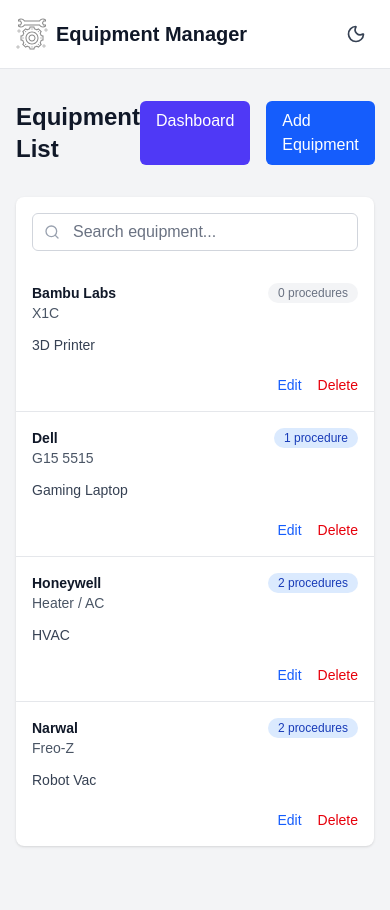
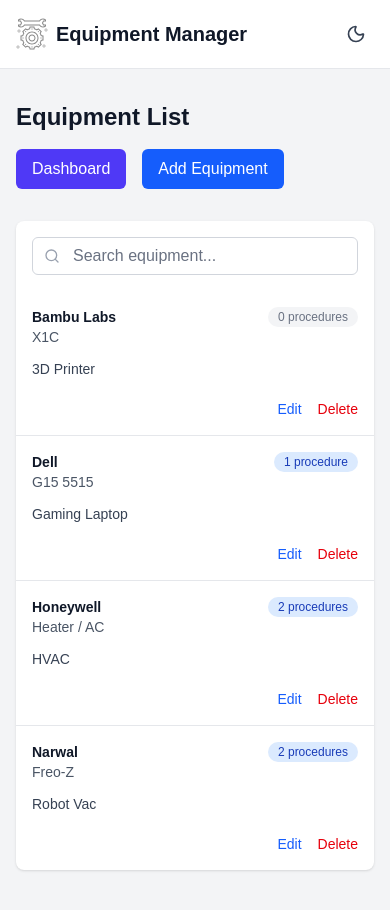
Before and after one commit to paulwoods/equipment, a Next.js app: page / in a window 390 px wide. Shown: the top 910 px of the page. Built offline with nearby package versions, Linux system fonts and the light colour scheme.

Commit message:
fix(ui): adjust layout and link styling for better responsiveness
- Updated layout to use a flex-column design with responsive adjustments for small screens.
- Improved link styling by adding width fit (`w-fit`) for better alignment.

```diff
--- a/src/app/dashboard/page.tsx
+++ b/src/app/dashboard/page.tsx
@@ -103,11 +103,11 @@
     return (
         <div className="min-h-screen bg-gray-100 dark:bg-gray-950 py-8 px-4 sm:px-6 lg:px-8">
             <div className="max-w-6xl mx-auto">
-                <div className="flex justify-between items-center mb-8">
+                <div className="flex flex-col sm:flex-row sm:justify-between sm:items-center gap-4 mb-8">
                     <h1 className="text-2xl font-bold text-gray-900 dark:text-gray-100">Procedure Dashboard</h1>
                     <Link
                         href="/"
-                        className="px-4 py-2 bg-indigo-600 text-white rounded-md hover:bg-indigo-700 transition"
+                        className="px-4 py-2 bg-indigo-600 text-white rounded-md hover:bg-indigo-700 transition w-fit"
                     >
                         Equipment
                     </Link>
--- a/src/app/page.tsx
+++ b/src/app/page.tsx
@@ -27,7 +27,7 @@
     return (
         <div className="min-h-screen bg-gray-100 dark:bg-gray-950 py-8 px-4 sm:px-6 lg:px-8">
             <div className="max-w-4xl mx-auto">
-                <div className="flex justify-between items-center mb-8">
+                <div className="flex flex-col sm:flex-row sm:justify-between sm:items-center gap-4 mb-8">
                     <h1 className="text-2xl font-bold text-gray-900 dark:text-gray-100">Equipment List</h1>
                     <div className="flex gap-4">
                         <Link
```
